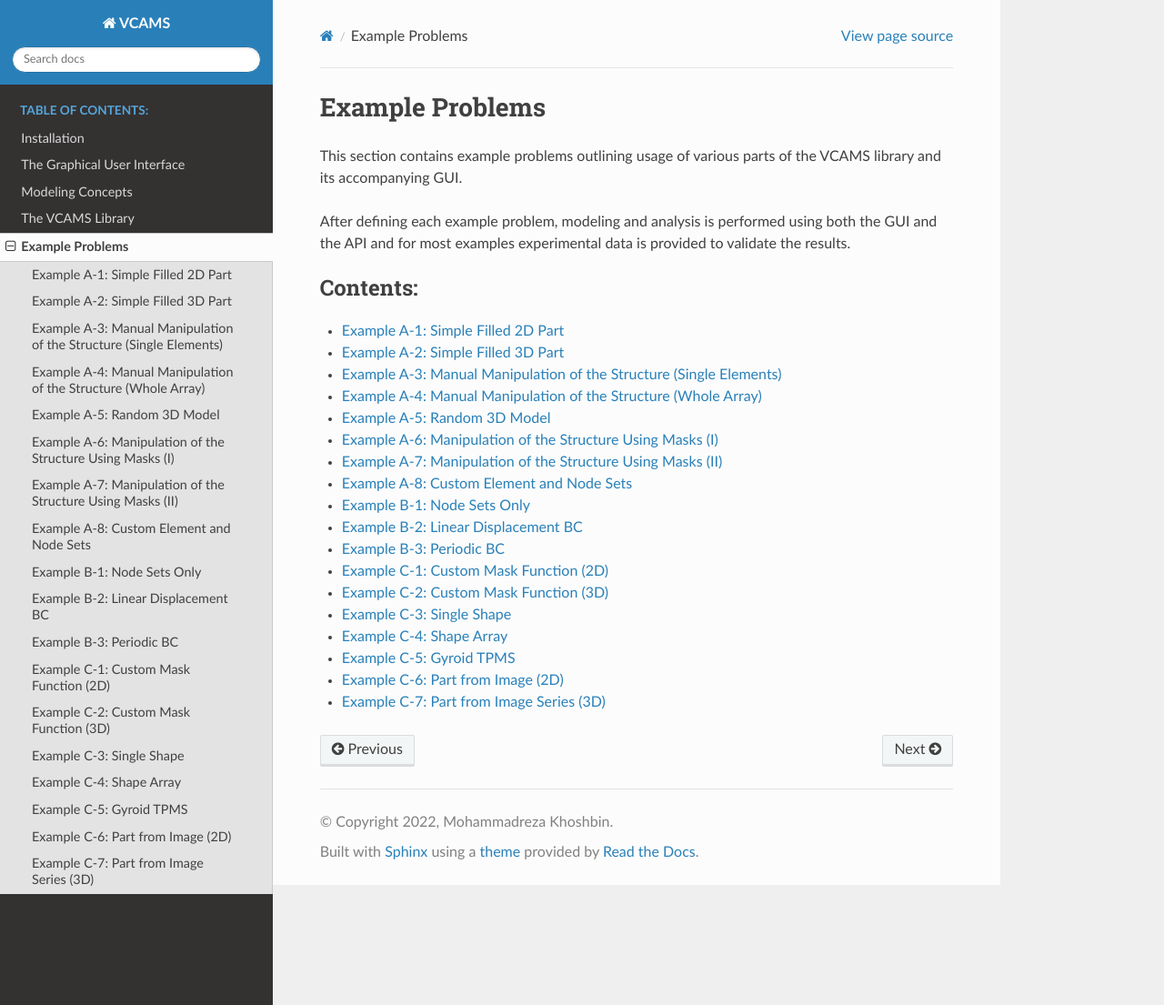
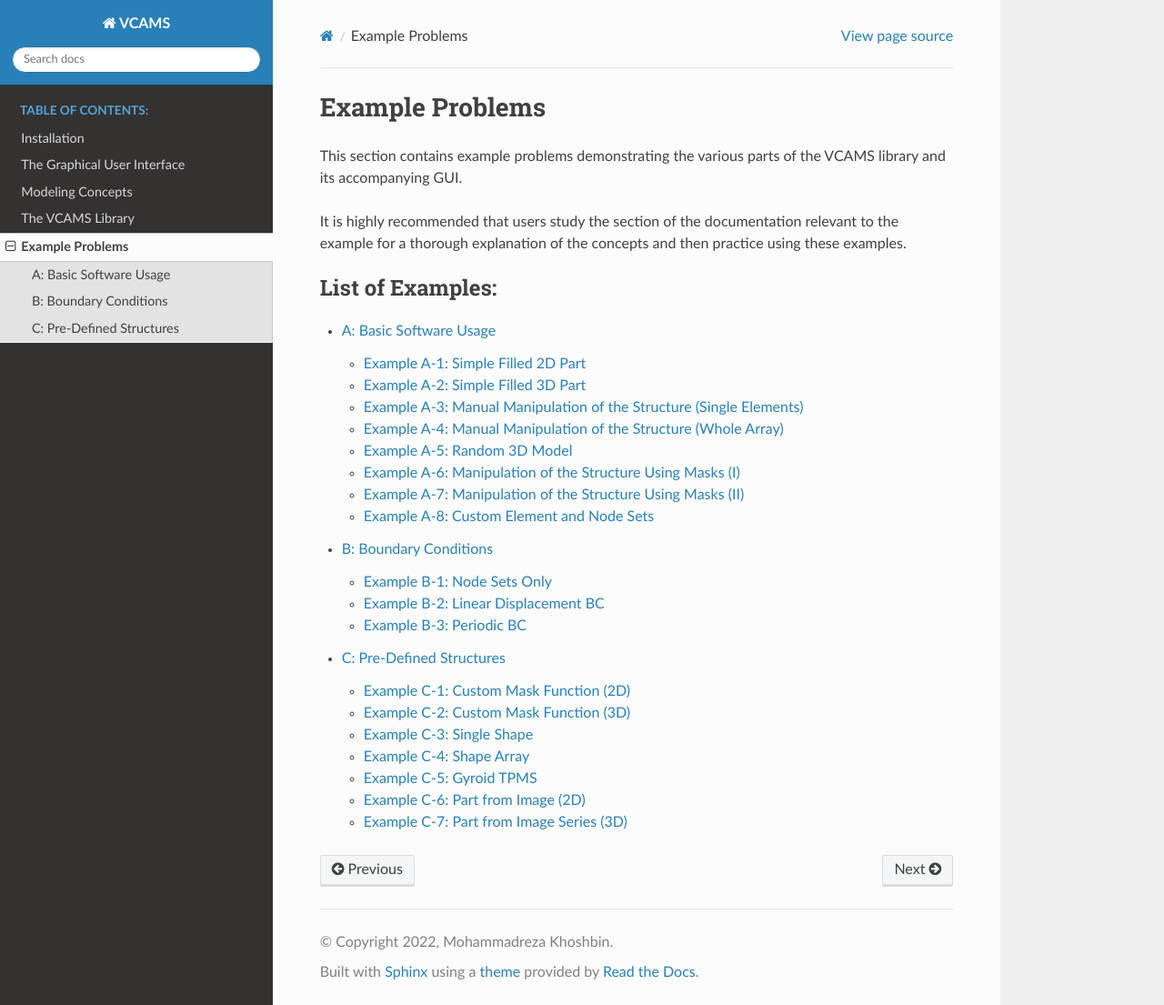
Before and after one commit to mkhoshbin1/vcams, a Sphinx documentation site: the page built from docs/source/examples/index.rst, in a window 1280 px wide and 1105 px high. Shown: the whole window at 91% size. Built offline with Sphinx 7.4.7 and the Read the Docs theme 2.0.0, drawn with Linux system fonts in a browser that asks for light colours.

Commit message:
- cleaned the TOC for examples.

```diff
--- a/docs/source/examples/index.rst
+++ b/docs/source/examples/index.rst
@@ -2,29 +2,17 @@
 
 Example Problems
 =======================
-This section contains example problems outlining usage of various parts of the VCAMS library and its accompanying GUI.
+This section contains example problems demonstrating the various parts
+of the VCAMS library and its accompanying GUI.
 
-After defining each example problem, modeling and analysis is performed using both the GUI and the API and for most examples experimental data is provided to validate the results.
+It is highly recommended that users study the section of the documentation
+relevant to the example for a thorough explanation of the concepts
+and then practice using these examples.
 
 .. toctree::
-   :caption: Contents:
-   :maxdepth: 1
+   :caption: List of Examples:
+   :maxdepth: 2
 
-   example-a1
-   example-a2
-   example-a3
-   example-a4
-   example-a5
-   example-a6
-   example-a7
-   example-a8
-   example-b1
-   example-b2
-   example-b3
-   example-c1
-   example-c2
-   example-c3
-   example-c4
-   example-c5
-   example-c6
-   example-c7
+   example-a
+   example-b
+   example-c
```
Also changed, not shown: docs/source/examples/example-a.rst (added, +16 -0 lines), docs/source/examples/example-b.rst (added, +13 -0 lines), docs/source/examples/example-c.rst (added, +16 -0 lines).
